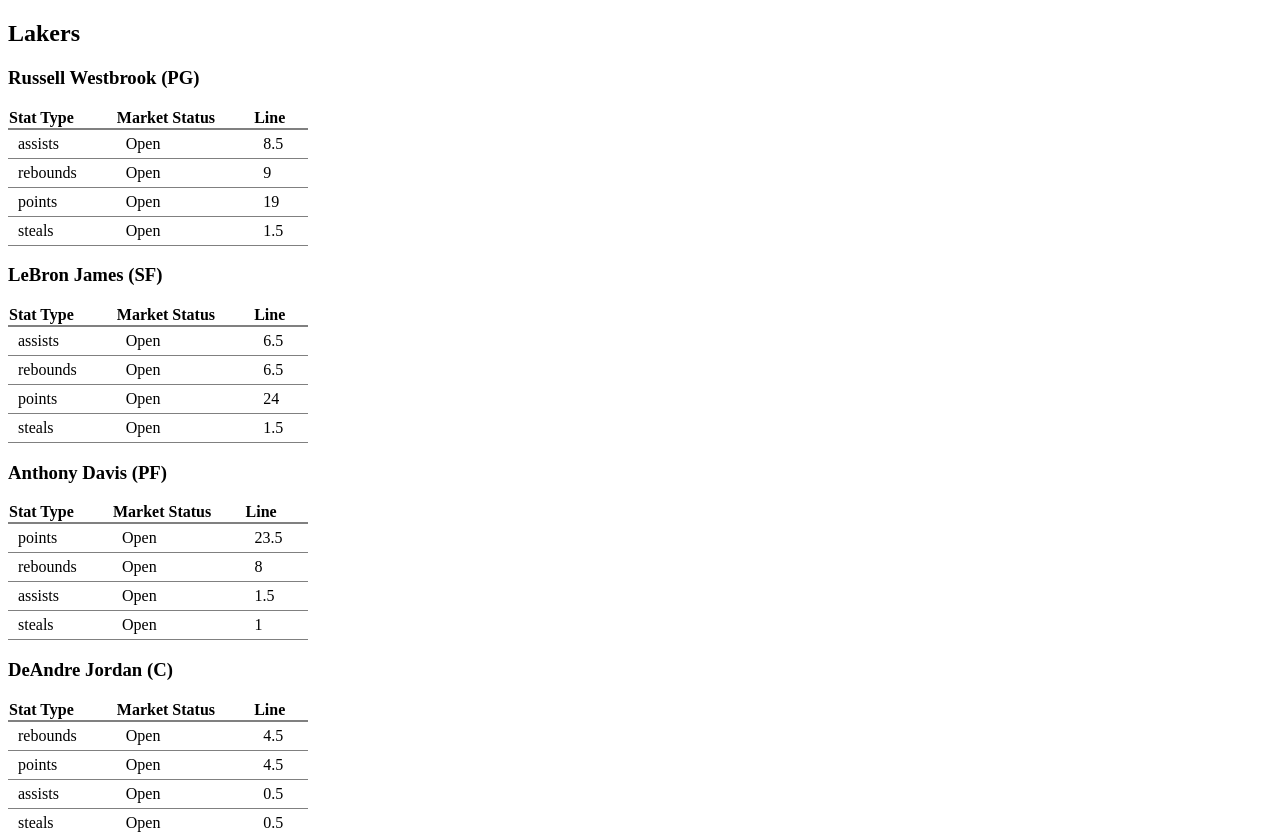
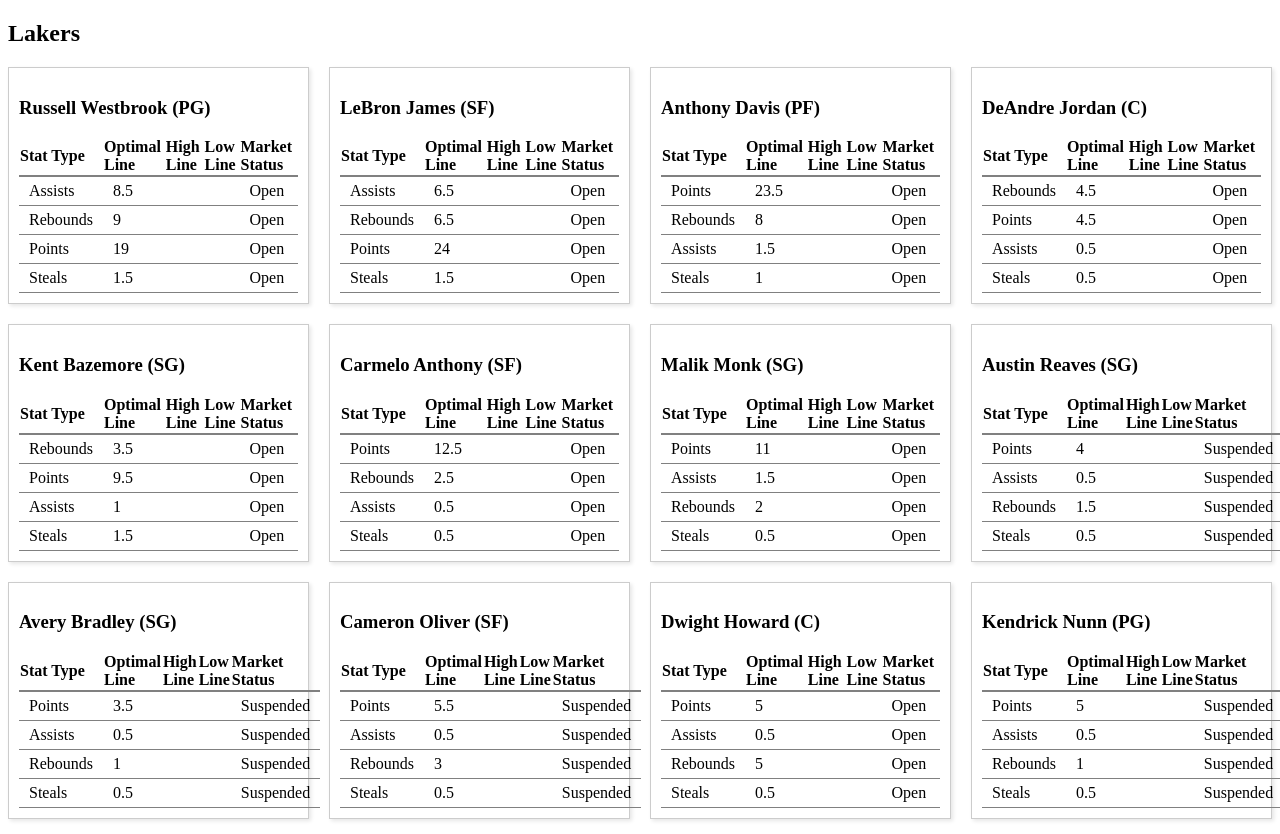
Before and after one commit to kolashah/swish, a React (Create React App) app: page / in a window 1280 px wide. Shown: the top 834 px of the page. Built offline with nearby package versions, Linux system fonts and the light colour scheme.

Commit message:
players and teams seperated

```diff
--- a/src/App.jsx
+++ b/src/App.jsx
@@ -6,25 +6,42 @@
   //creates object that seperates data by team, and team by player
   function groupDataByTeamAndPlayer(data) {
     return data.reduce((groupedData, item) => {
-      const { teamNickname, playerName } = item;
+      const { teamNickname, playerId } = item;
 
       if (!groupedData[teamNickname]) {
         groupedData[teamNickname] = {};
       }
 
-      if (!groupedData[teamNickname][playerName]) {
-        groupedData[teamNickname][playerName] = [];
+      if (!groupedData[teamNickname][playerId]) {
+        groupedData[teamNickname][playerId] = [];
       }
 
-      groupedData[teamNickname][playerName].push(item);
+      groupedData[teamNickname][playerId].push(item);
       return groupedData;
     }, {});
   }
+  const groupedData = groupDataByTeamAndPlayer(markets);
 
-  const groupedData = groupDataByTeamAndPlayer(markets);
+  function groupAlternatesByPlayer(data) {
+    return data.reduce((groupedData, item) => {
+      const { playerId, statType } = item;
+
+      if (!groupedData[playerId]) {
+        groupedData[playerId] = {};
+      }
+
+      if (!groupedData[playerId][statType]) {
+        groupedData[playerId][statType] = [];
+      }
+
+      groupedData[playerId][statType].push(item);
+      return groupedData;
+    }, {});
+  }
+  const groupedAlts = groupAlternatesByPlayer(odds)
   return (
     <div className="App">
-      <TeamTables groupedData={groupedData} />
+      <TeamTables groupedData={groupedData} groupedAlts={groupedAlts}/>
     </div>
   );
 }
--- a/src/components/PlayerTable.jsx
+++ b/src/components/PlayerTable.jsx
@@ -1,21 +1,37 @@
 import React from 'react';
 import { useTable } from 'react-table';
 
-function PlayerTable({ data }) {
+function PlayerTable({ data, groupedAlts }) {
+  console.log('g:', groupedAlts);
+
+  function capitalize(word) {
+    return word.charAt(0).toUpperCase() + word.slice(1);
+  }
+
   const columns = React.useMemo(
     () => [
       {
         Header: 'Stat Type',
         accessor: 'statType',
+        Cell: ({ value }) => capitalize(value),
+      },
+      {
+        Header: 'Optimal Line',
+        accessor: 'line',
+      },
+      {
+        Header: 'High Line',
+        accessor: 'highLine',
+
+      },
+      {
+        Header: 'Low Line',
+        accessor: 'lowLine',
       },
       {
         Header: 'Market Status',
         accessor: 'marketSuspended',
         Cell: ({ value }) => (value ? 'Suspended' : 'Open'),
-      },
-      {
-        Header: 'Line',
-        accessor: 'line',
       },
     ],
     []
@@ -27,7 +43,7 @@
   return (
     <table
       {...getTableProps()}
-      style={{ borderCollapse: 'collapse', width: '300px' }}
+      style={{ borderCollapse: 'collapse', width: '100%' }}
     >
       <thead>
         {headerGroups.map((headerGroup) => (
--- a/src/components/TeamTable.jsx
+++ b/src/components/TeamTable.jsx
@@ -1,21 +1,23 @@
 import React from 'react';
 import PlayerTable from './PlayerTable';
+import '../styles/App.css';
 
-
-function TeamTables({ groupedData}) {
-
+function TeamTables({ groupedData, groupedAlts }) {
   return (
     <div>
       {Object.entries(groupedData).map(([team, players]) => (
         <div key={team}>
           <h2>{team}</h2>
-          {Object.entries(players).map(([player, playerData]) => (
-            <div className="player" key={player}>
-              {console.log(playerData)}
-              <h3>{player} ({playerData[0].position})</h3>
-              <PlayerTable data={playerData} />
-            </div>
-          ))}
+          <div className="playerContainer">
+            {Object.entries(players).map(([playerId, playerData]) => (
+              <div className="player" key={playerId}>
+                <h3>
+                  {playerData[0].playerName} ({playerData[0].position})
+                </h3>
+                <PlayerTable data={playerData} groupedAlts={groupedAlts} />
+              </div>
+            ))}
+          </div>
         </div>
       ))}
     </div>
--- a/src/styles/App.css
+++ b/src/styles/App.css
@@ -1,3 +1,11 @@
+.playerContainer {
+  display: grid;
+  grid-template-columns: repeat(auto-fit, minmax(250px, 1fr));
+  grid-gap: 20px;
+}
 .player {
-  background-color: red;
+  background-color: #fff;
+  border: 1px solid #ccc;
+  padding: 10px;
+  box-shadow: 2px 2px 4px rgba(0, 0, 0, 0.1);
 }
```
